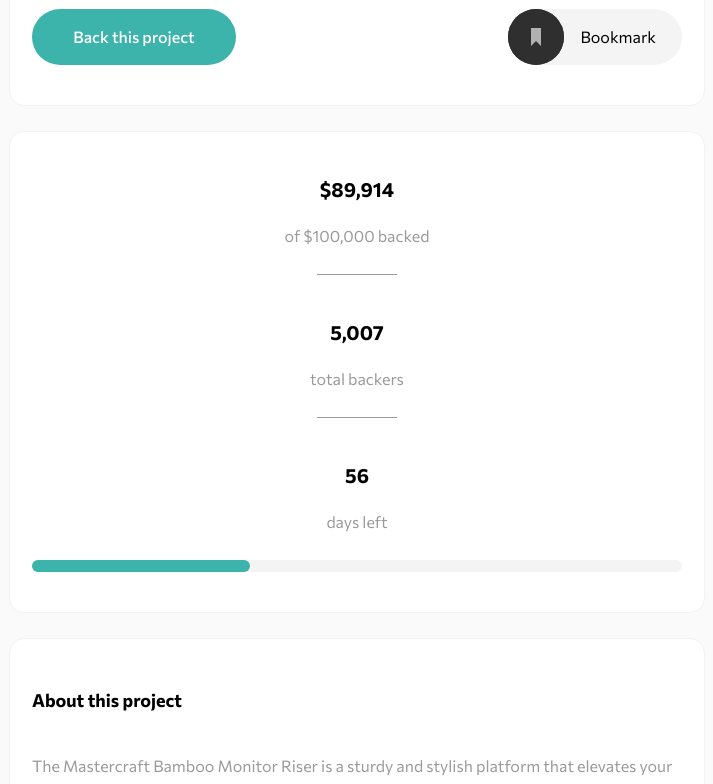
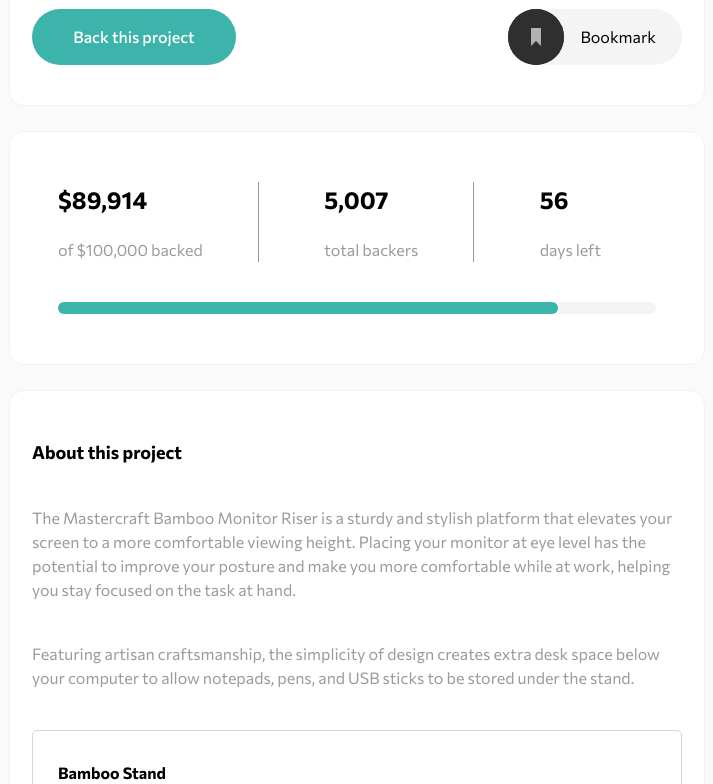
Before and after one commit to florianstancioiu/crowdfunding-product-page, a React (Vite) app: page / in a window 1536 px wide. Shown: the part 480-1264 px from the top of the page, without its empty margins (411-1124 px from the left). Built offline with nearby package versions, Linux system fonts and the light colour scheme.

Commit message:
feat: worked on the desktop version of TotalBackers

```diff
--- a/src/components/TotalBackers.jsx
+++ b/src/components/TotalBackers.jsx
@@ -4,6 +4,7 @@ import ProgressBar from './ui/ProgressBar';
 const TotalBackers = () => {
   return (
     <div className={classes.wrapper}>
+      <div className={classes['inner-wrapper']}>
         <div className={classes.item}>
           <p className={classes.title}>$89,914</p>
           <p className={classes['under-title']}>of $100,000 backed</p>
@@ -17,8 +18,9 @@ const TotalBackers = () => {
         <div className={classes.item}>
           <p className={classes.title}>56</p>
           <p className={classes['under-title']}>days left</p>
+        </div>
+      </div>
       <ProgressBar />
-      </div>
     </div>
   );
 };
--- a/src/components/TotalBackers.module.css
+++ b/src/components/TotalBackers.module.css
@@ -29,3 +29,38 @@
   width: 80px;
   height: 1px;
 }
+
+@media screen and (min-width: 1440px) {
+  .inner-wrapper {
+    display: flex;
+    justify-content: space-between;
+    align-items: center;
+  }
+
+  .wrapper {
+    padding: 50px 48px;
+  }
+
+  .item {
+    margin-top: 0;
+    border-right: 1px solid var(--color-7);
+    padding-right: 55px;
+    text-align: left;
+  }
+
+  .item:last-child {
+    border-right: 0;
+  }
+
+  .line {
+    display: none;
+  }
+
+  .title {
+    font-size: 24px;
+  }
+
+  .under-title {
+    margin-bottom: 0;
+  }
+}
--- a/src/components/ui/ProgressBar.module.css
+++ b/src/components/ui/ProgressBar.module.css
@@ -11,3 +11,13 @@
   background-color: var(--color-3);
   border-radius: 10px;
 }
+
+@media screen and (min-width: 1440px) {
+  .bar {
+    margin-top: 40px;
+  }
+
+  .progress {
+    width: 500px;
+  }
+}
```
Lines whose indentation alone changed are shown as unchanged.
